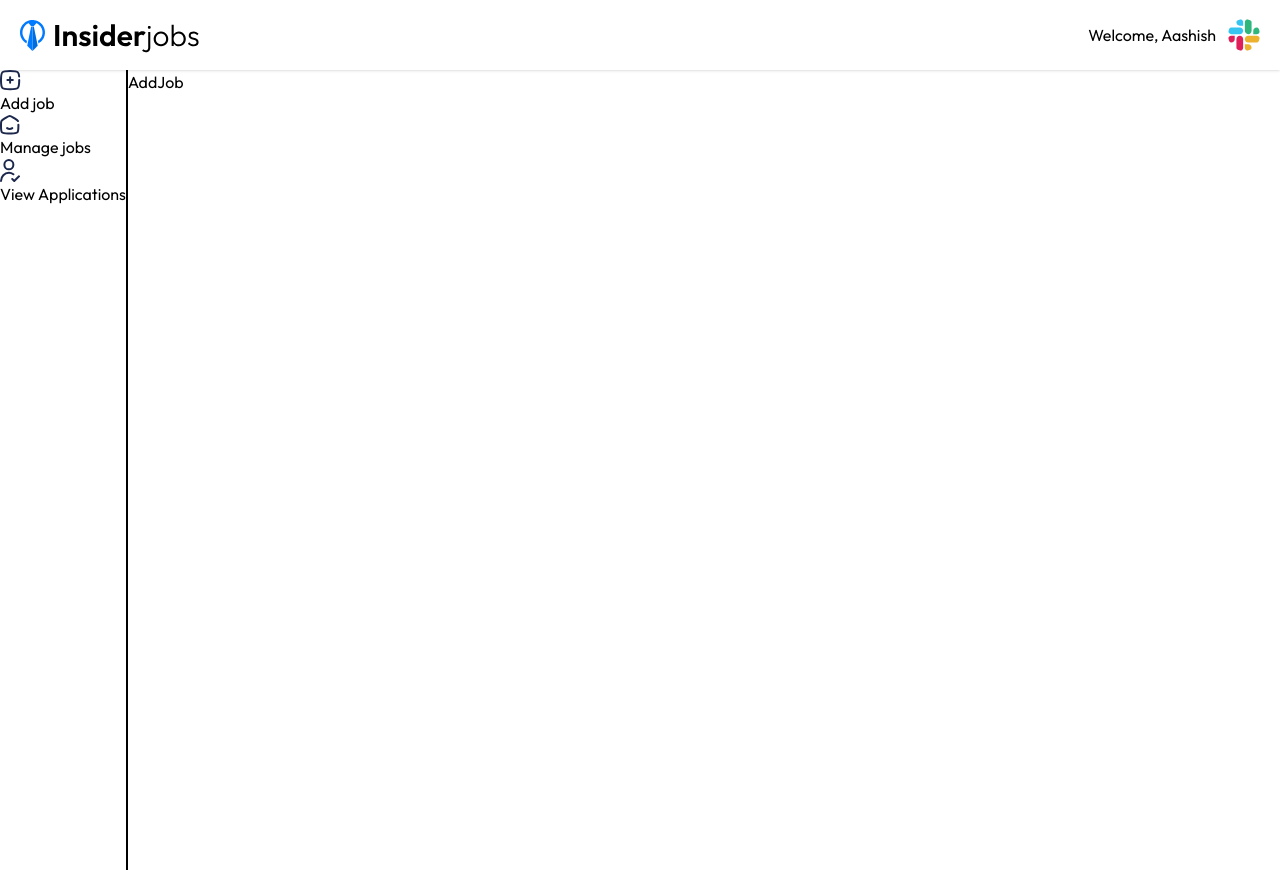
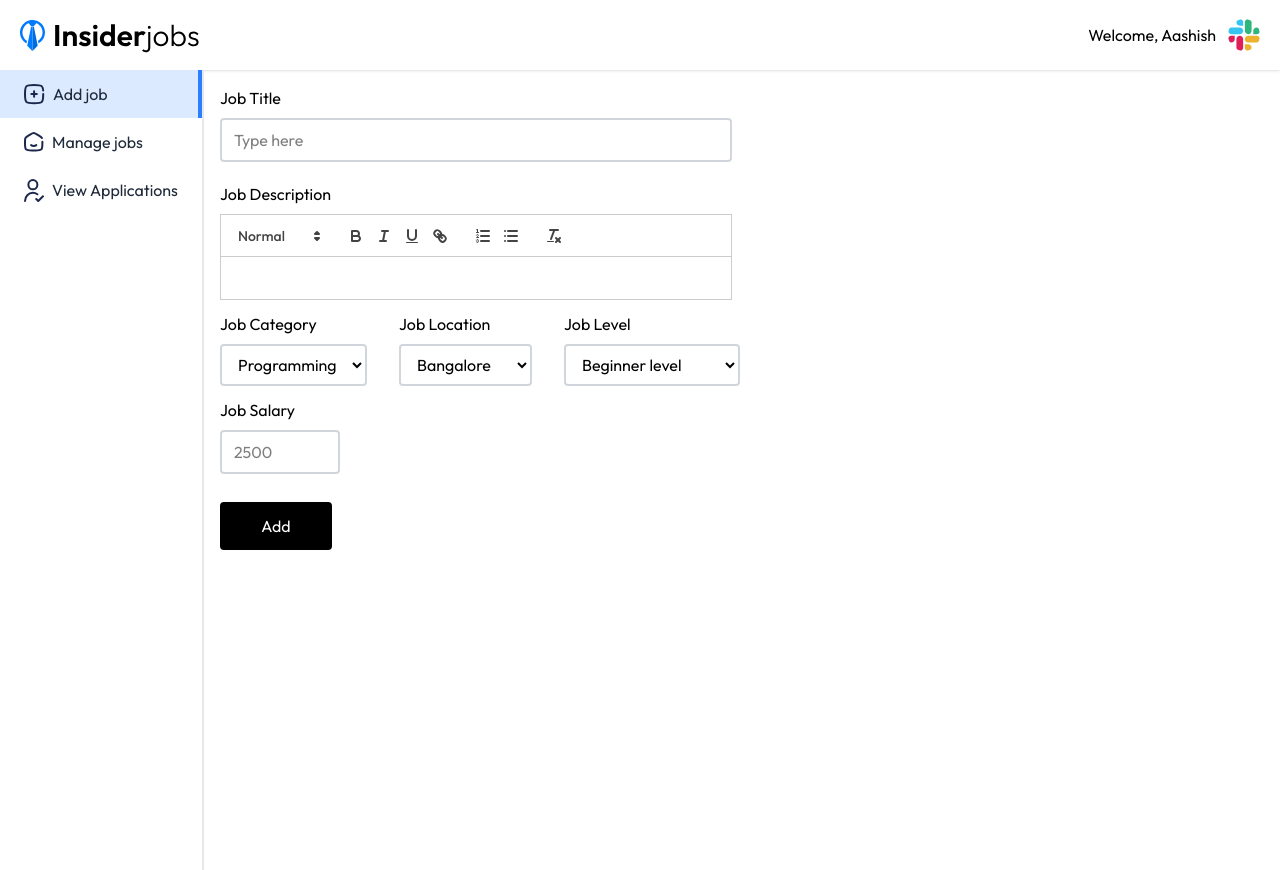
Before and after one commit to AashishBadal/Job-Portal, a React (Vite) app in the folder client/: page /dashboard/add-job in a window 1280 px wide. Built offline with nearby package versions, Linux system fonts and the light colour scheme.

Commit message:
Completed the ui for add job section of recruiter

```diff
--- a/client/src/App.jsx
+++ b/client/src/App.jsx
@@ -9,6 +9,7 @@ import ManageJobs from './pages/ManageJobs'
 import AddJob from './pages/AddJob'
 import ViewApplications from './pages/ViewApplications'
 import Dashboard from './pages/Dashboard'
+import 'quill/dist/quill.snow.css'
 
 const App = () => {
   const { showRecruiterLogin } = useContext(AppContext)
@@ -23,9 +24,9 @@ const App = () => {
 
         {/* Nested Route */}
         <Route path='/dashboard' element={<Dashboard />}>
-          <Route path='manage-jobs' element={<ManageJobs />} />
+          <Route path='manage-job' element={<ManageJobs />} />
           <Route path='add-job' element={<AddJob />} />
-          <Route path='view-application' element={<ViewApplications />} />
+          <Route path='view-applications' element={<ViewApplications />} />
         </Route>
       </Routes>
     </div>
--- a/client/src/pages/AddJob.jsx
+++ b/client/src/pages/AddJob.jsx
@@ -1,9 +1,79 @@
-import React from 'react'
+import React, { useEffect, useRef, useState } from "react";
+import Quill from "quill";
+import Theme from "quill/core/theme";
+import { JobCategories, JobLocations } from "../assets/assets";
 
 const AddJob = () => {
+  const [title, setTitle] = useState("");
+  const [location, setLocation] = useState("Bangalore");
+  const [category, setCategory] = useState("Programming");
+  const [level, setLevel] = useState("Beginner level");
+  const [salary, setSalary] = useState("0");
+  const editorRef = useRef(null);
+  const quillRef = useRef(null);
+
+  useEffect(() => {
+    //initiate quill only once
+    if (!quillRef.current && editorRef.current) {
+      quillRef.current = new Quill(editorRef.current, {
+        theme: "snow",
+      });
+    }
+  }, []);
+
   return (
-    <div>AddJob</div>
-  )
-}
+    <form className="container p-4 flex flex-col w-full items-start gap-3">
+      <div className="w-full">
+        <p className="mb-2">Job Title</p>
+        <input className="w-full max-w-lg px-3 py-2 border-2 border-gray-300 rounded"
+          type="text"
+          placeholder="Type here"
+          onChange={(e) => setTitle(e.target.value)}
+          value={title}
+          required
+        />
+      </div>
+      <div className="w-full max-w-lg">
+        <p className="my-2">Job Description</p>
+        <div ref={editorRef}></div>
+      </div>
+      <div className="flex flex-col sm:flex-row gap-2 w-full sm:gap-8">
+        <div >
+          <p className="mb-2">Job Category</p>
+          <select className="w-full px-3 py-2 border-2 border-gray-300 rounded" onChange={(e) => setCategory(e.target.value)}>
+            {JobCategories.map((category, index) => (
+              <option key={index} value={category}>
+                {category}
+              </option>
+            ))}
+          </select>
+        </div>
+        <div>
+          <p className="mb-2">Job Location</p>
+          <select className="w-full px-3 py-2 border-2 border-gray-300 rounded" onChange={(e) => setLocation(e.target.value)}>
+            {JobLocations.map((location, index) => (
+              <option key={index} value={location}>
+                {location}
+              </option>
+            ))}
+          </select>
+        </div>
+        <div>
+          <p className="mb-2">Job Level</p>
+          <select className="w-full px-3 py-2 border-2 border-gray-300 rounded" onChange={(e) => setLevel(e.target.value)}>
+            <option value="Beginner level">Beginner level</option>
+            <option value="Intermediate level">Intermediate level</option>
+            <option value="Senior level">Senior level</option>
+          </select>
+        </div>
+      </div>
+      <div>
+        <p className="mb-2">Job Salary</p>
+        <input min={0} className="w-full px-3 py-2 border-2 border-gray-300 rounded sm:w-[120px]" onChange={e=>setSalary(e.target.value)} type="Number" placeholder="2500"/>
+      </div>
+      <button className="w-28 py-3 mt-4 bg-black text-white rounded">Add</button>
+    </form>
+  );
+};
 
-export default AddJob
+export default AddJob;
--- a/client/src/pages/Dashboard.jsx
+++ b/client/src/pages/Dashboard.jsx
@@ -29,19 +29,19 @@ const Dashboard = () => {
         </div>
     <div className='flex items-start'>
 {/*left side barrr with option to add,manage job and view applications*/}
-<div className='inline-block min-h-screen border-r-2'>
-    <ul>
-        <NavLink to={'/dashboard/add-job'}>
-        <img src={assets.add_icon} alt="" />
-        <p>Add job</p>
+<div className='inline-block min-h-screen border-r-2 border-gray-200'>
+    <ul className='flex flex-col items-startpt-5 text-gray-800'>
+        <NavLink className={({isActive})=>`flex items-center p-3 sm:px-6 gap-2 w-full hover:bg-gray-100 ${isActive && 'bg-blue-100 border-r-4 border-blue-500'}`} to={'/dashboard/add-job'}>
+        <img className='min-w-4' src={assets.add_icon} alt="" />
+        <p className='max-sm:hidden'>Add job</p>
         </NavLink>
-        <NavLink to={'/dashboard/manage-job'}>
-        <img src={assets.home_icon} alt="" />
-        <p>Manage jobs</p>
+        <NavLink className={({isActive})=>`flex items-center p-3 sm:px-6 gap-2 w-full hover:bg-gray-100 ${isActive && 'bg-blue-100 border-r-4 border-blue-500'}`} to={'/dashboard/manage-job'}>
+        <img className='min-w-4' src={assets.home_icon} alt="" />
+        <p className='max-sm:hidden'>Manage jobs</p>
         </NavLink>
-        <NavLink to={'/dashboard/view-applications'}>
-        <img src={assets.person_tick_icon} alt="" />
-        <p>View Applications</p>
+        <NavLink className={({isActive})=>`flex items-center p-3 sm:px-6 gap-2 w-full hover:bg-gray-100 ${isActive && 'bg-blue-100 border-r-4 border-blue-500'}`} to={'/dashboard/view-applications'}>
+        <img className='min-w-4' src={assets.person_tick_icon} alt="" />
+        <p className='max-sm:hidden'>View Applications</p>
         </NavLink>
     </ul>
 </div>
```
